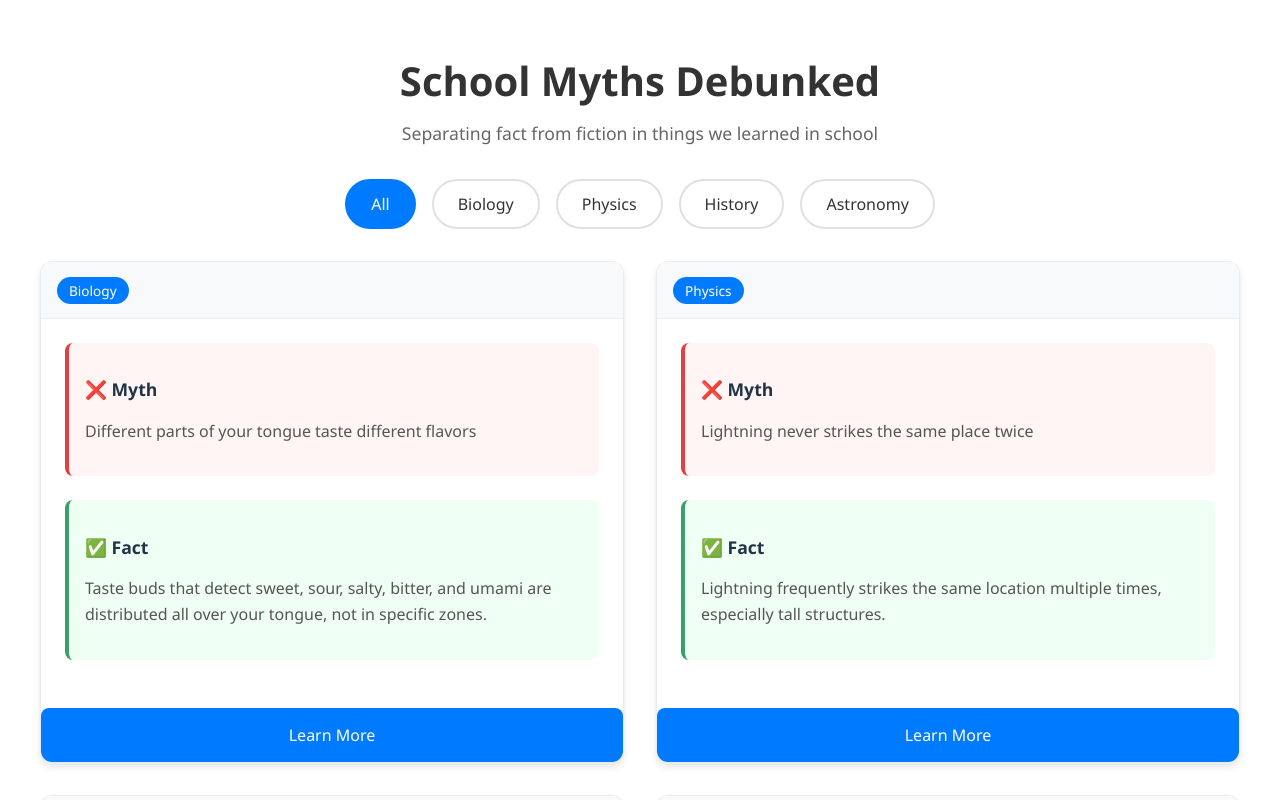
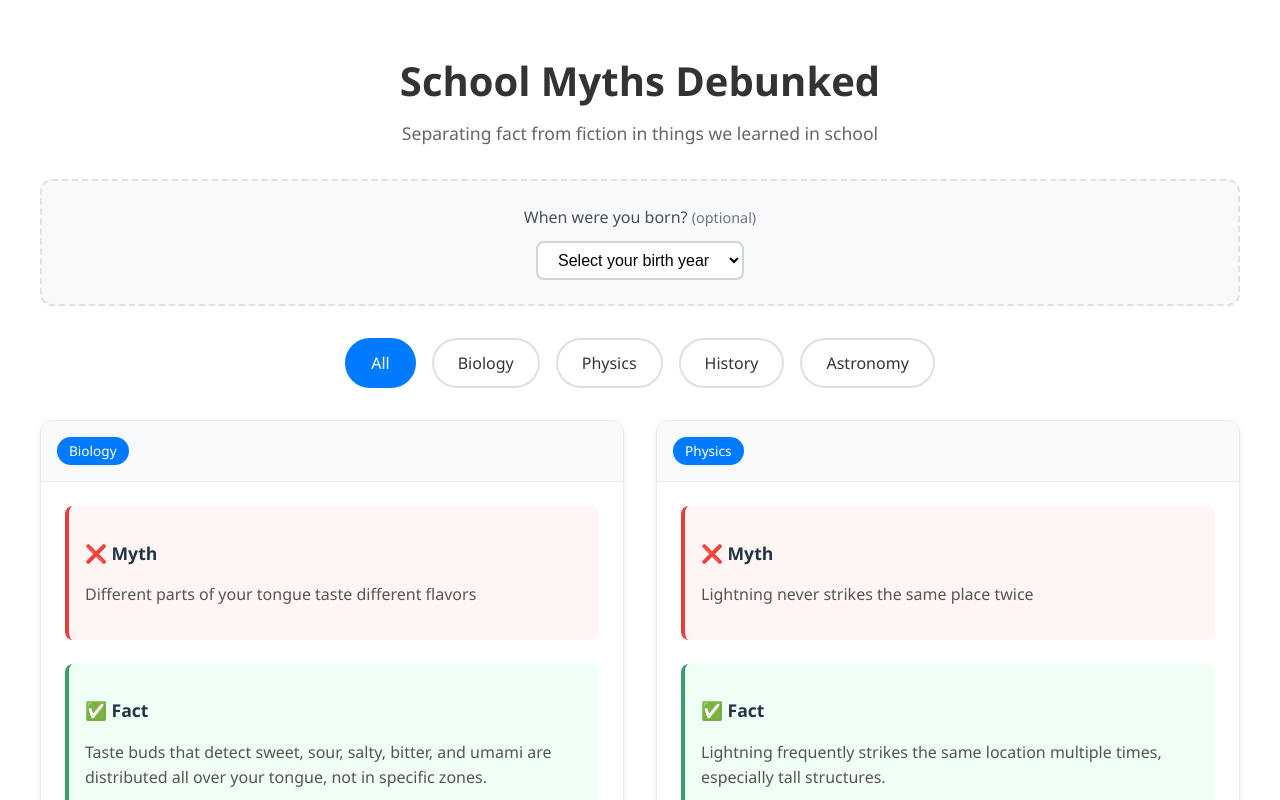
Before and after one commit to rpherbig/school-myths, a React (Vite) app in the folder school-myths-app/: page / in a window 1280 px wide. Shown: the top 800 px of the page. Built offline with nearby package versions, Linux system fonts and the light colour scheme.

Commit message:
Allow birth year to be selected to tag myths as "personal"

```diff
--- a/school-myths-app/src/App.css
+++ b/school-myths-app/src/App.css
@@ -35,6 +35,50 @@
   .app-header p {
     color: #cccccc;
   }
+}
+
+.birth-year-selector {
+  text-align: center;
+  margin-bottom: 2rem;
+  padding: 1.5rem;
+  background: #f8f9fa;
+  border-radius: 12px;
+  border: 2px dashed #dee2e6;
+}
+
+.birth-year-selector label {
+  display: block;
+  font-weight: 500;
+  margin-bottom: 0.75rem;
+  color: #495057;
+}
+
+.optional {
+  font-weight: 400;
+  color: #6c757d;
+  font-size: 0.9rem;
+}
+
+.birth-year-select {
+  padding: 0.5rem 1rem;
+  border: 2px solid #ced4da;
+  border-radius: 8px;
+  background: white;
+  font-size: 1rem;
+  cursor: pointer;
+  min-width: 200px;
+}
+
+.birth-year-select:focus {
+  outline: none;
+  border-color: #007bff;
+}
+
+.school-years-info {
+  margin-top: 0.75rem;
+  font-size: 0.9rem;
+  color: #28a745;
+  font-weight: 500;
 }
 
 .category-filter {
@@ -91,6 +135,11 @@
   padding: 1rem;
   background: #f8f9fa;
   border-bottom: 1px solid #e9ecef;
+  display: flex;
+  justify-content: space-between;
+  align-items: center;
+  flex-wrap: wrap;
+  gap: 0.5rem;
 }
 
 .category-badge {
@@ -100,6 +149,27 @@
   border-radius: 15px;
   font-size: 0.85rem;
   font-weight: 500;
+}
+
+.personal-badge {
+  background: #28a745;
+  color: white;
+  padding: 0.25rem 0.75rem;
+  border-radius: 15px;
+  font-size: 0.85rem;
+  font-weight: 500;
+  display: flex;
+  align-items: center;
+  gap: 0.25rem;
+}
+
+.personal-myth {
+  border: 2px solid #28a745;
+  box-shadow: 0 4px 6px rgba(40, 167, 69, 0.15);
+}
+
+.personal-myth:hover {
+  box-shadow: 0 8px 25px rgba(40, 167, 69, 0.25);
 }
 
 .myth-content {
@@ -150,6 +220,45 @@
   border-left: 4px solid #4299e1;
 }
 
+.myth-references {
+  background: #fefcf7;
+  padding: 1rem;
+  border-radius: 8px;
+  border-left: 4px solid #d69e2e;
+}
+
+.references-list {
+  list-style: none;
+  padding: 0;
+  margin: 0.5rem 0 0 0;
+}
+
+.reference-item {
+  margin-bottom: 0.75rem;
+}
+
+.reference-item:last-child {
+  margin-bottom: 0;
+}
+
+.reference-link {
+  color: #2b6cb0;
+  text-decoration: none;
+  font-weight: 500;
+  transition: color 0.2s ease;
+}
+
+.reference-link:hover {
+  color: #1a365d;
+  text-decoration: underline;
+}
+
+.reference-source {
+  color: #718096;
+  font-size: 0.9rem;
+  font-style: italic;
+}
+
 .details-toggle {
   width: 100%;
   padding: 1rem;
@@ -166,10 +275,46 @@
 }
 
 @media (prefers-color-scheme: dark) {
+  .birth-year-selector {
+    background: #333333;
+    border-color: #555555;
+  }
+
+  .birth-year-selector label {
+    color: #ffffff;
+  }
+
+  .optional {
+    color: #cccccc;
+  }
+
+  .birth-year-select {
+    background: #2a2a2a;
+    border-color: #555555;
+    color: #ffffff;
+  }
+
+  .birth-year-select:focus {
+    border-color: #007bff;
+  }
+
+  .school-years-info {
+    color: #4ade80;
+  }
+
   .category-btn {
     border-color: #444444;
     background: #2a2a2a;
     color: #ffffff;
+  }
+
+  .personal-myth {
+    border-color: #4ade80;
+    box-shadow: 0 4px 6px rgba(74, 222, 128, 0.15);
+  }
+
+  .personal-myth:hover {
+    box-shadow: 0 8px 25px rgba(74, 222, 128, 0.25);
   }
 
   .myth-card {
@@ -206,6 +351,22 @@
   .myth-details {
     background: #2a2a3a;
   }
+
+  .myth-references {
+    background: #3a3a2a;
+  }
+
+  .reference-link {
+    color: #63b3ed;
+  }
+
+  .reference-link:hover {
+    color: #90cdf4;
+  }
+
+  .reference-source {
+    color: #a0aec0;
+  }
 }
 
 @media (max-width: 768px) {
--- a/school-myths-app/src/App.jsx
+++ b/school-myths-app/src/App.jsx
@@ -5,6 +5,27 @@ import './App.css'
 
 function App() {
   const [selectedCategory, setSelectedCategory] = useState('All')
+  const [birthYear, setBirthYear] = useState(null)
+
+  // Calculate school years (ages 5-18)
+  const getSchoolYears = (birthYear) => {
+    if (!birthYear) return null
+    return {
+      start: birthYear + 5,
+      end: birthYear + 18
+    }
+  }
+
+  // Check if a myth was likely taught during someone's school years
+  const wasLikelyTaught = (myth, schoolYears) => {
+    if (!schoolYears || !myth.taughtDuring) return false
+
+    // Check if there's overlap between when the myth was taught and school years
+    return myth.taughtDuring.start <= schoolYears.end &&
+           myth.taughtDuring.end >= schoolYears.start
+  }
+
+  const schoolYears = getSchoolYears(birthYear)
 
   const filteredMyths = selectedCategory === 'All'
     ? myths
@@ -16,6 +37,33 @@ function App() {
         <h1>School Myths Debunked</h1>
         <p>Separating fact from fiction in things we learned in school</p>
       </header>
+
+      <div className="birth-year-selector">
+        <label htmlFor="birth-year">
+          When were you born? <span className="optional">(optional)</span>
+        </label>
+        <select
+          id="birth-year"
+          value={birthYear || ''}
+          onChange={(e) => setBirthYear(e.target.value ? parseInt(e.target.value) : null)}
+          className="birth-year-select"
+        >
+          <option value="">Select your birth year</option>
+          {Array.from({ length: 80 }, (_, i) => {
+            const year = 2010 - i // From 2010 back to 1930
+            return (
+              <option key={year} value={year}>
+                {year}
+              </option>
+            )
+          })}
+        </select>
+        {birthYear && (
+          <p className="school-years-info">
+            You likely attended school from {schoolYears.start} to {schoolYears.end}
+          </p>
+        )}
+      </div>
 
       <div className="category-filter">
         {categories.map(category => (
@@ -31,7 +79,12 @@ function App() {
 
       <main className="myths-container">
         {filteredMyths.map(myth => (
-          <MythCard key={myth.id} myth={myth} />
+          <MythCard
+            key={myth.id}
+            myth={myth}
+            isPersonal={wasLikelyTaught(myth, schoolYears)}
+            schoolYears={schoolYears}
+          />
         ))}
       </main>
     </div>
--- a/school-myths-app/src/components/MythCard.jsx
+++ b/school-myths-app/src/components/MythCard.jsx
@@ -1,12 +1,17 @@
 import { useState } from 'react'
 
-function MythCard({ myth }) {
+function MythCard({ myth, isPersonal, schoolYears }) {
   const [showDetails, setShowDetails] = useState(false)
 
   return (
-    <div className="myth-card">
+    <div className={`myth-card ${isPersonal ? 'personal-myth' : ''}`}>
       <div className="myth-header">
         <span className="category-badge">{myth.category}</span>
+        {isPersonal && (
+          <span className="personal-badge" title="You likely learned this in school">
+            🎓 Personal
+          </span>
+        )}
       </div>
 
       <div className="myth-content">
@@ -21,10 +26,33 @@ function MythCard({ myth }) {
         </div>
 
         {showDetails && (
-          <div className="myth-section myth-details">
-            <h4>More Details</h4>
-            <p>{myth.details}</p>
-          </div>
+          <>
+            <div className="myth-section myth-details">
+              <h4>More Details</h4>
+              <p>{myth.details}</p>
+            </div>
+
+            {myth.references && myth.references.length > 0 && (
+              <div className="myth-section myth-references">
+                <h4>📚 References</h4>
+                <ul className="references-list">
+                  {myth.references.map((ref, index) => (
+                    <li key={index} className="reference-item">
+                      <a
+                        href={ref.url}
+                        target="_blank"
+                        rel="noopener noreferrer"
+                        className="reference-link"
+                      >
+                        {ref.title}
+                      </a>
+                      <span className="reference-source"> - {ref.source}</span>
+                    </li>
+                  ))}
+                </ul>
+              </div>
+            )}
+          </>
         )}
       </div>
 
--- a/school-myths-app/src/data/myths.js
+++ b/school-myths-app/src/data/myths.js
@@ -4,56 +4,160 @@ export const myths = [
     category: "Biology",
     myth: "Different parts of your tongue taste different flavors",
     fact: "Taste buds that detect sweet, sour, salty, bitter, and umami are distributed all over your tongue, not in specific zones.",
-    details: "The 'tongue map' was based on a mistranslation of German research from 1901. While some areas may be slightly more sensitive to certain tastes, all taste buds can detect all basic flavors."
+    details: "The 'tongue map' was based on a mistranslation of German research from 1901. While some areas may be slightly more sensitive to certain tastes, all taste buds can detect all basic flavors.",
+    taughtDuring: { start: 1950, end: 2005 }, // Peak teaching period in most curricula
+    references: [
+      {
+        title: "Taste Maps",
+        source: "Scientific American",
+        url: "https://www.scientificamerican.com/article/the-taste-map-all-wrong/"
+      },
+      {
+        title: "The neurobiological basis of taste",
+        source: "Nature Reviews Neuroscience",
+        url: "https://www.nature.com/articles/nrn1489"
+      }
+    ]
   },
   {
     id: 2,
     category: "Physics",
     myth: "Lightning never strikes the same place twice",
     fact: "Lightning frequently strikes the same location multiple times, especially tall structures.",
-    details: "The Empire State Building is struck by lightning about 25 times per year. Lightning follows the path of least resistance, which often leads to the same high points repeatedly."
+    details: "The Empire State Building is struck by lightning about 25 times per year. Lightning follows the path of least resistance, which often leads to the same high points repeatedly.",
+    taughtDuring: { start: 1960, end: 2010 }, // Common folk wisdom taught broadly
+    references: [
+      {
+        title: "Lightning Myths and Facts",
+        source: "National Weather Service",
+        url: "https://www.weather.gov/safety/lightning-myths"
+      },
+      {
+        title: "Empire State Building Lightning Rod",
+        source: "TimeandDate.com",
+        url: "https://www.timeanddate.com/news/astronomy/empire-state-building-lightning-rod"
+      }
+    ]
   },
   {
     id: 3,
     category: "History",
     myth: "People in medieval times thought the Earth was flat",
     fact: "Educated people in medieval Europe knew the Earth was round.",
-    details: "Ancient Greeks calculated Earth's circumference around 240 BCE. Medieval scholars, navigators, and educated people understood Earth's spherical shape. The 'flat Earth' belief is largely a modern misconception about medieval knowledge."
+    details: "Ancient Greeks calculated Earth's circumference around 240 BCE. Medieval scholars, navigators, and educated people understood Earth's spherical shape. The 'flat Earth' belief is largely a modern misconception about medieval knowledge.",
+    taughtDuring: { start: 1940, end: 1990 }, // Traditional textbook narrative, mostly corrected by 1990s
+    references: [
+      {
+        title: "The Myth of the Flat Earth",
+        source: "History Today",
+        url: "https://www.historytoday.com/archive/myth-flat-earth"
+      },
+      {
+        title: "Inventing the Flat Earth",
+        source: "Praeger Publishers",
+        url: "https://books.google.com/books?id=DdS6n3kBb0MC"
+      }
+    ]
   },
   {
     id: 4,
     category: "Biology",
     myth: "You only use 10% of your brain",
     fact: "You use virtually all of your brain, even during simple tasks.",
-    details: "Brain imaging shows activity throughout the brain even during rest. Damage to almost any area of the brain causes noticeable effects. This myth likely persists because it suggests untapped potential."
+    details: "Brain imaging shows activity throughout the brain even during rest. Damage to almost any area of the brain causes noticeable effects. This myth likely persists because it suggests untapped potential.",
+    taughtDuring: { start: 1970, end: 2000 }, // Popular in self-help era and some psychology texts
+    references: [
+      {
+        title: "Do People Only Use 10 Percent of Their Brains?",
+        source: "Scientific American",
+        url: "https://www.scientificamerican.com/article/do-people-only-use-10-percent-of-their-brains/"
+      },
+      {
+        title: "Neuroimaging and the 'Ten Percent Myth'",
+        source: "NeuroImage",
+        url: "https://www.sciencedirect.com/science/article/abs/pii/S1053811920304821"
+      }
+    ]
   },
   {
     id: 5,
     category: "Physics",
     myth: "Different colored flames are always hotter or cooler",
     fact: "Flame color depends on the chemical composition and available oxygen, not just temperature.",
-    details: "While blue flames are often hotter than yellow ones in gas burners, adding certain chemicals can create colored flames at various temperatures. Copper creates green flames, sodium creates yellow-orange flames, regardless of temperature."
+    details: "While blue flames are often hotter than yellow ones in gas burners, adding certain chemicals can create colored flames at various temperatures. Copper creates green flames, sodium creates yellow-orange flames, regardless of temperature.",
+    taughtDuring: { start: 1980, end: 2015 }, // Simplified chemistry teaching
+    references: [
+      {
+        title: "Flame Colors: The Science Behind the Spectrum",
+        source: "Chemistry World",
+        url: "https://www.chemistryworld.com/news/flame-colours/3008091.article"
+      },
+      {
+        title: "Flame Test Colors",
+        source: "ThoughtCo",
+        url: "https://www.thoughtco.com/flame-test-colors-photo-gallery-4053133"
+      }
+    ]
   },
   {
     id: 6,
     category: "Biology",
     myth: "Hair and fingernails continue growing after death",
     fact: "Hair and nails don't actually grow after death; the skin shrinks as it dehydrates.",
-    details: "Cell growth requires energy and nutrients that stop flowing after death. The appearance of growth comes from skin dehydration and shrinkage, making existing hair and nails more prominent."
+    details: "Cell growth requires energy and nutrients that stop flowing after death. The appearance of growth comes from skin dehydration and shrinkage, making existing hair and nails more prominent.",
+    taughtDuring: { start: 1970, end: 2010 }, // Common in biology classes and popular culture
+    references: [
+      {
+        title: "Do Hair and Nails Continue to Grow After Death?",
+        source: "Live Science",
+        url: "https://www.livescience.com/32014-do-hair-and-nails-keep-growing-after-death.html"
+      },
+      {
+        title: "Forensic Pathology Reviews",
+        source: "Humana Press",
+        url: "https://link.springer.com/book/10.1007/978-1-59745-110-9"
+      }
+    ]
   },
   {
     id: 7,
     category: "Astronomy",
     myth: "You can see the Great Wall of China from space with the naked eye",
     fact: "The Great Wall is not visible from space with the naked eye.",
-    details: "While satellites can photograph the wall, it's not visible to astronauts without aid. Many other human-made structures are actually more visible from space, like city lights and large airports."
+    details: "While satellites can photograph the wall, it's not visible to astronauts without aid. Many other human-made structures are actually more visible from space, like city lights and large airports.",
+    taughtDuring: { start: 1960, end: 2000 }, // Space age enthusiasm, corrected by actual astronauts
+    references: [
+      {
+        title: "Great Wall of China Not Visible from Space",
+        source: "NASA",
+        url: "https://www.nasa.gov/vision/space/workinginspace/great_wall.html"
+      },
+      {
+        title: "Astronaut Chris Hadfield debunks Great Wall myth",
+        source: "BBC News",
+        url: "https://www.bbc.com/news/world-22003586"
+      }
+    ]
   },
   {
     id: 8,
     category: "History",
     myth: "Napoleon was unusually short for his time",
     fact: "Napoleon was average height for 18th-century French men at about 5'7\".",
-    details: "The confusion arose from differences between French and English measurement systems. French measurements made him appear shorter when converted. He was actually slightly taller than the average man of his era."
+    details: "The confusion arose from differences between French and English measurement systems. French measurements made him appear shorter when converted. He was actually slightly taller than the average man of his era.",
+    taughtDuring: { start: 1920, end: 2000 }, // Long-standing historical misconception
+    references: [
+      {
+        title: "Napoleon's Height: The Long and Short of It",
+        source: "History Today",
+        url: "https://www.historytoday.com/history-matters/napoleons-height-long-and-short-it"
+      },
+      {
+        title: "The Height of Napoleon",
+        source: "Smithsonian Magazine",
+        url: "https://www.smithsonianmag.com/history/napoleon-complex-105391946/"
+      }
+    ]
   }
 ];
 
```
